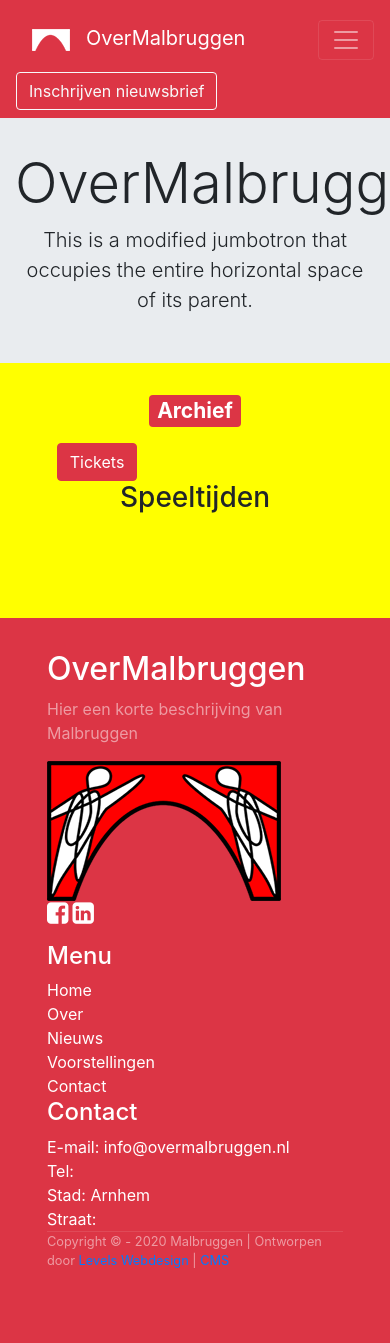
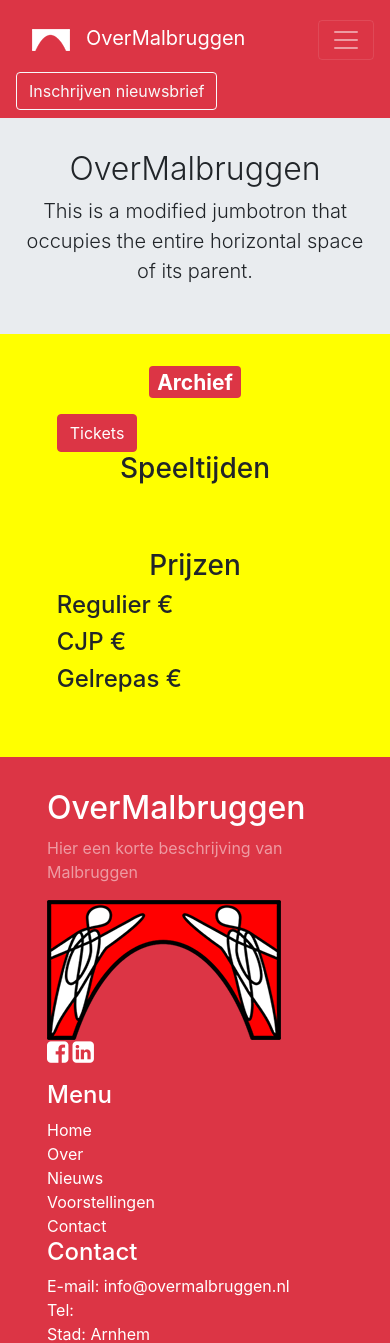
Before and after one commit to RealVlusion/OverMalbruggen, a PHP site: page /voorstellingdetails.php?id=1 in a window 390 px wide; the page is wider, and only the part inside the window is pictured. Shown: the top 1343 px of that part. Before the commit the page ends 1268 px from the top of that part, so only its background shows below. Run offline with PHP 8.4, Linux system fonts and the light colour scheme; data that the repository does not hold is empty; some libraries are stand-ins or nearby versions.

Commit message:
Prijzen voorstelling Slideshow mobile fix

```diff
--- a/css/styles.css
+++ b/css/styles.css
@@ -226,10 +226,6 @@
         margin: auto;
     }
 
-    .carousel-inner > .item {
-        height: 400px;
-    }
-
     .flexItem{
         width: 45%;
         padding: 0.3rem;
@@ -300,5 +296,12 @@
         padding: 2rem;
     }
 
+    .headerTitel{
+        font-size: 2rem;
+    }
+
+    .event-list {
+        display: inline;
+    }
 
 }
--- a/css/voorstelling.css
+++ b/css/voorstelling.css
@@ -14,10 +14,7 @@
     margin:0;
 }
 
-.datesContent{
-    width: 100%;
-    margin: auto;
-}
+
 .event-list > li {
     background-color: rgb(255, 255, 255);
     box-shadow: 0px 0px 5px rgb(51, 51, 51);
--- a/includes/connection.php
+++ b/includes/connection.php
@@ -2,7 +2,7 @@
 
 try{
 
-    $pdo = new PDO('mysql:host=localhost;dbname=overMalbruggenDb', 'root', 'admin');
+    $pdo = new PDO('mysql:host=localhost;dbname=overMalbruggenDb', 'root', '');
     $pdo->setAttribute(PDO::ATTR_EMULATE_PREPARES, false);
 } catch (PDOException $e){
     exit('Database error. - ' . $e);
--- a/site/index.php
+++ b/site/index.php
@@ -78,7 +78,7 @@
 <header>
     <div class="jumbotron jumbotron-fluid text-center">
         <div class="container">
-            <h1 class="display-4">OverMalbruggen</h1>
+            <h1 class="display-4 headerTitel">OverMalbruggen</h1>
             <p class="lead">Theatergroep</p>
         </div>
     </div>
--- a/site/voorstellingdetails.php
+++ b/site/voorstellingdetails.php
@@ -34,8 +34,8 @@
     <script src="https://maxcdn.bootstrapcdn.com/bootstrap/3.3.5/js/bootstrap.min.js"></script>
     <link rel="stylesheet" href="https://stackpath.bootstrapcdn.com/bootstrap/4.4.1/css/bootstrap.min.css"
           integrity="sha384-Vkoo8x4CGsO3+Hhxv8T/Q5PaXtkKtu6ug5TOeNV6gBiFeWPGFN9MuhOf23Q9Ifjh" crossorigin="anonymous">
+    <link rel="stylesheet" type="text/css" href="../css/voorstelling.css">
     <link rel="stylesheet" type="text/css" href="../css/styles.css">
-    <link rel="stylesheet" type="text/css" href="../css/voorstelling.css">
 
 
 
@@ -92,7 +92,7 @@
 <header>
     <div class="jumbotron jumbotron-fluid text-center">
         <div class="container">
-            <h1 class="display-4">OverMalbruggen</h1>
+            <h1 class="display-4 headerTitel">OverMalbruggen</h1>
             <p class="lead">This is a modified jumbotron that occupies the entire horizontal space of its parent.</p>
         </div>
     </div>
@@ -130,6 +130,10 @@
                             </ul>
                         </div>
                     </div>
+                    <h3 class="centerText">Prijzen</h3>
+                    <h4>Regulier €<?php echo $tempVoorstelling['voorstellingPrijsRegulier']?></h4>
+                    <h4>CJP €<?php echo $tempVoorstelling['voorstellingPrijsCJP']?></h4>
+                    <h4>Gelrepas €<?php echo $tempVoorstelling['voorstellingPrijsGelrepas']?></h4>
                 </div>
             </section>
         </section>
--- a/site/voorstellingen.php
+++ b/site/voorstellingen.php
@@ -76,7 +76,7 @@
 <header>
     <div class="jumbotron jumbotron-fluid text-center">
         <div class="container">
-            <h1 class="display-4">OverMalbruggen</h1>
+            <h1 class="display-4 headerTitel">OverMalbruggen</h1>
             <p class="lead">This is a modified jumbotron that occupies the entire horizontal space of its parent.</p>
         </div>
     </div>
```
